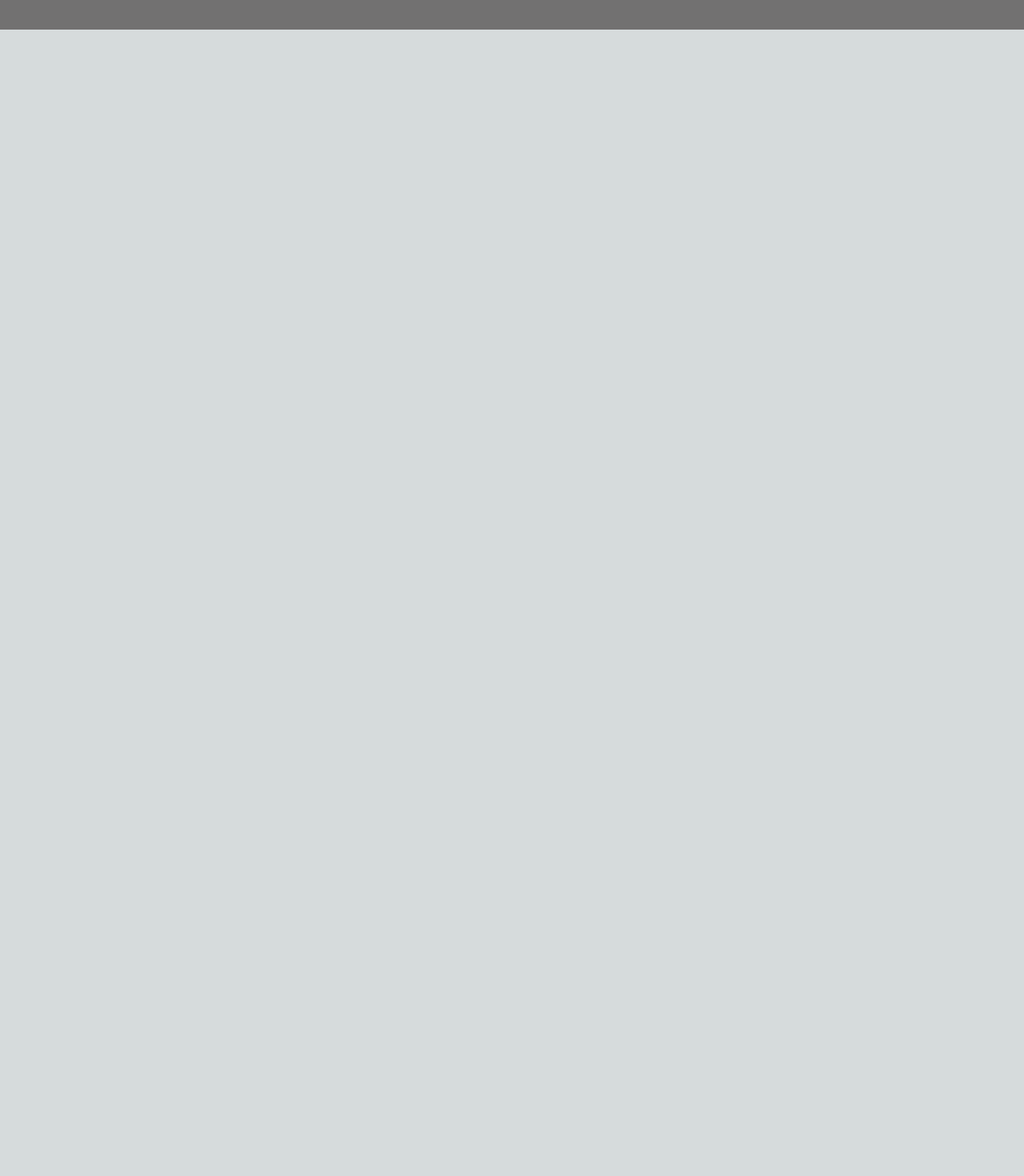
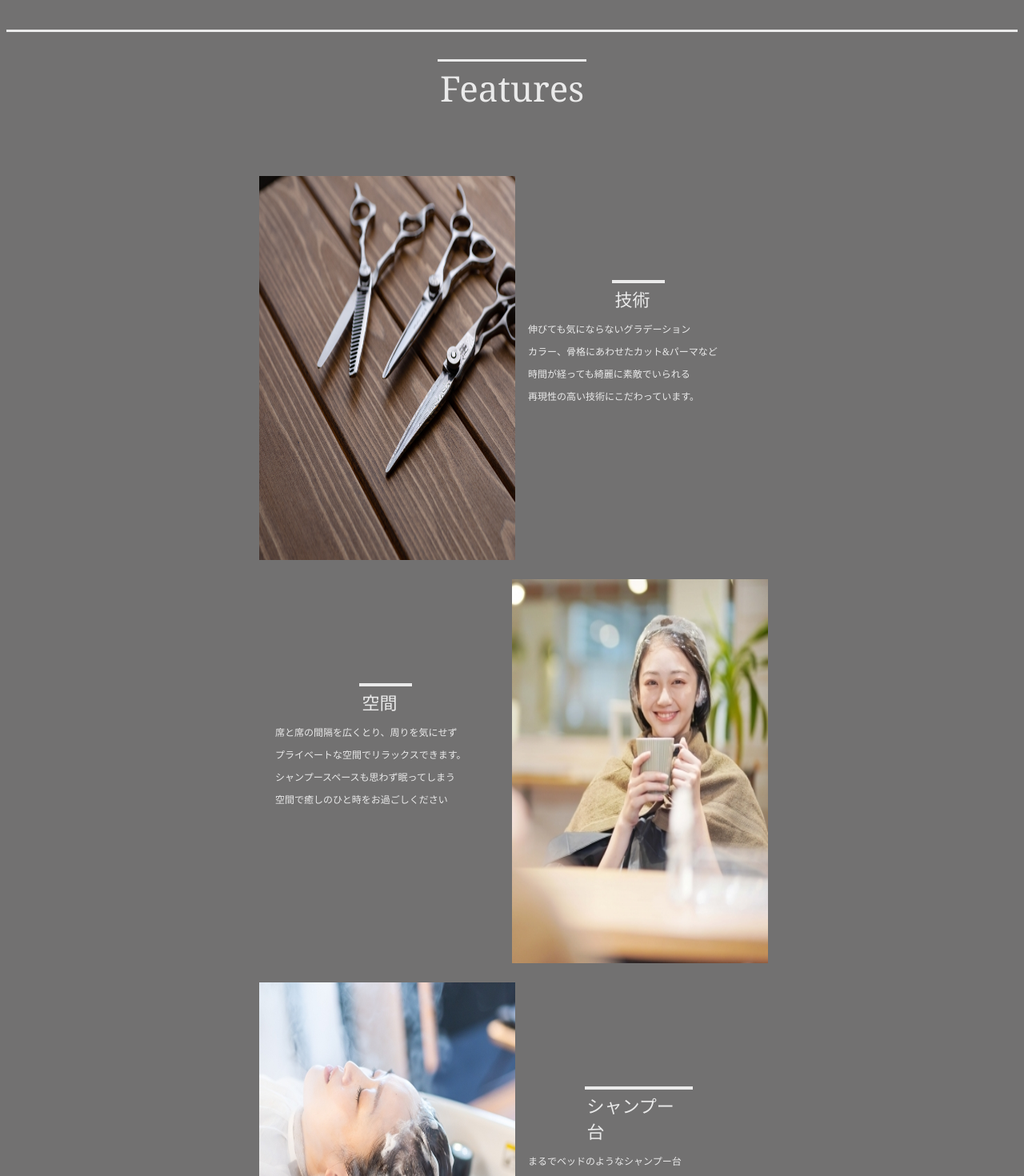
Before and after one commit to tannno-shouta/-surprise-hair, a Next.js app: page / in a window 1280 px wide. Shown: the part 1330-2800 px from the top of the page at 80% size. Before the commit the page ends 1367 px from the top, so only its background shows below. Built offline with nearby package versions, Linux system fonts and the light colour scheme.

Commit message:
featureコンポーネントの追加

```diff
--- /dev/null
+++ b/src/components/Feature.jsx
@@ -0,0 +1,57 @@
+import styles from 'src/components/Feature.module.css';
+
+const Feature  = (props) =>{
+  return (
+      <div className= {styles.feature} >
+        <div className= {styles.feature_main_body} >
+          <div className= {styles.feature_image} >
+            <img src='/img/feature1.jpg' alt ="コンセプト" width="320px" height=  "480px"></img>
+          </div>
+          <div className= {styles.feature_body} >
+            <span className={styles.feature_title}>技術</span>
+            <p className={styles.feature_text}>伸びても気にならないグラデーション</p>
+            <p className={styles.feature_text}>カラー、骨格にあわせたカット&パーマなど</p>
+            <p className={styles.feature_text}>時間が経っても綺麗に素敵でいられる</p>
+            <p className={styles.feature_text}>再現性の高い技術にこだわっています。</p>
+          </div>
+        </div>
+        <div className= {styles.feature_main_body} >
+          <div className= {styles.feature_body} >
+            <span className={styles.feature_title}>空間</span>
+            <p className={styles.feature_text}>席と席の間隔を広くとり、周りを気にせず</p>
+            <p className={styles.feature_text}>プライベートな空間でリラックスできます。</p>
+            <p className={styles.feature_text}>シャンプースペースも思わず眠ってしまう</p>
+            <p className={styles.feature_text}>空間で癒しのひと時をお過ごしください</p>
+          </div>
+          <div className= {styles.feature_image} >
+            <img src='/img/feature2.jpg' alt ="コンセプト" width="320px" height=  "480px"></img>
+          </div>
+        </div>
+        <div className= {styles.feature_main_body} >
+          <div className= {styles.feature_image} >
+            <img src='/img/feature3.jpg' alt ="コンセプト" width="320px" height=  "480px"></img>
+          </div>
+          <div className= {styles.feature_body} >
+            <span className={styles.facility_title}>シャンプー台</span>
+            <p className={styles.feature_text}>まるでベッドのようなシャンプー台</p>
+            <p className={styles.feature_text}>ヘッドクッションにより首の負担がありません</p>
+            <p className={styles.feature_text}>まさに「夢心地」の時間を過ごしていただけます</p>
+          </div>
+        </div>
+        <div className= {styles.feature_main_body} >
+          <div className= {styles.feature_body} >
+            <span className={styles.treatment_title}>トリートメント</span>
+            <p className={styles.feature_text}>お客様に合わせたオーダーメイドトリートメント</p>
+            <p className={styles.feature_text}>髪につける高濃度高濃度オーガニック美容液で</p>
+            <p className={styles.feature_text}>ヘッドスパで日々のストレスや心身のトラブルを</p>
+            <p className={styles.feature_text}>ほぐす癒しのひと時を提供します。</p>
+          </div>
+          <div className= {styles.feature_image} >
+            <img src='/img/feature4.jpg' alt ="コンセプト" width="320px" height=  "480px"></img>
+          </div>
+        </div>
+    </div>
+  );
+}
+
+export { Feature };
--- /dev/null
+++ b/src/components/Feature.module.css
@@ -0,0 +1,61 @@
+.feature_main_body{
+  width: 50%;
+  height: auto;
+  display: flex;
+  margin: 0 auto;
+ }
+
+ .feature_image{
+  display: block;
+  width: 50%;
+  margin-top: 20px;
+ }
+
+ .feature_body{
+  display: block;
+  width: 50%;
+  margin: 150px 10px ;
+ }
+
+ .feature_title{
+  display: block;
+  width:22%;
+  border-top :solid 4px #eaeaea;
+  font-size: 22px;
+  font-family: Georgia, 'Times New Roman', Times, serif;
+  color: #eaeaea;
+  padding: 3px;
+  margin-bottom: 20px;
+  margin: 0 auto;
+ }
+
+ .feature_text{
+  font-size: 12px;
+  font-family: Georgia, 'Times New Roman', Times, serif;
+  color: #eaeaea;
+  margin: 10px;
+ }
+
+ .facility_title{
+  display: block;
+  width:135px;
+  border-top :solid 4px #eaeaea;
+  font-size: 22px;
+  font-family: Georgia, 'Times New Roman', Times, serif;
+  color: #eaeaea;
+  padding: 3px;
+  margin-bottom: 20px;
+  margin: 0 auto;
+ }
+
+ .treatment_title{
+  display: block;
+  width:160px;
+  border-top :solid 4px #eaeaea;
+  font-size: 22px;
+  font-family: Georgia, 'Times New Roman', Times, serif;
+  color: #eaeaea;
+  padding: 3px;
+  margin-bottom: 20px;
+  margin: 0 auto;
+ }
--- /dev/null
+++ b/src/components/Features.jsx
@@ -0,0 +1,15 @@
+import styles from 'src/components/Features.module.css';
+import { Feature } from 'src/components/Feature';
+
+const Features  = (props) =>{
+  return (
+      <div className= {styles.Features} >
+        <div className= {styles.Features_body} >
+          <span className= {styles.Features_title}>Features</span>
+        </div>
+        <Feature/>
+      </div>
+  );
+}
+
+export { Features };
--- /dev/null
+++ b/src/components/Features.module.css
@@ -0,0 +1,22 @@
+.Features{
+  width: 100%;
+  height: auto;
+  border-top :solid 3px #eaeaea;
+ }
+
+ .Features_body{
+  width: 100%;
+  height: auto;
+  display: block;
+  text-align: center;
+  padding:40px;
+  margin-bottom: 20px;
+ }
+
+ .Features_title{
+  border-top :solid 3px #eaeaea;
+  font-size: 44px;
+  font-family: Georgia, 'Times New Roman', Times, serif;
+  color: #eaeaea;
+  padding: 3px;
+}
--- a/src/components/Main.jsx
+++ b/src/components/Main.jsx
@@ -1,13 +1,14 @@
 import styles from 'src/components/Main.module.css'
 import { FirstView } from 'src/components/FirstView'
 import { Concept } from 'src/components/Concept';
-
+import { Features } from 'src/components/Features';
 
 const Main = (props) => {
   return (
       <main className= {styles.main}>
         <FirstView/>
         <Concept/>
+        <Features/>
       </main>
   );
 }
```
Also changed, not shown: public/img/feature2.jpg, public/img/feature3.jpg.
